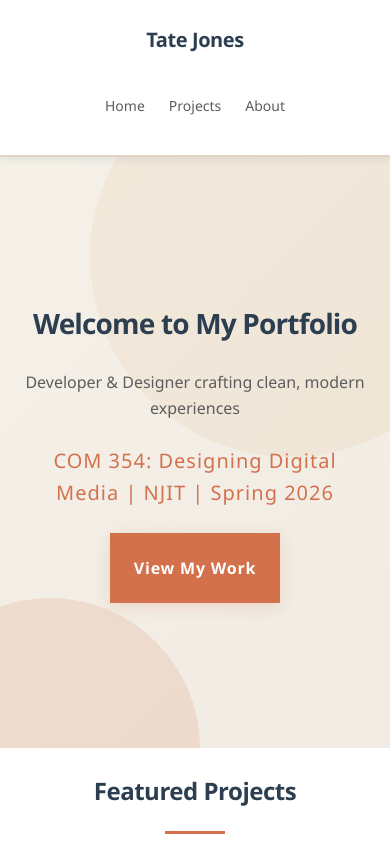
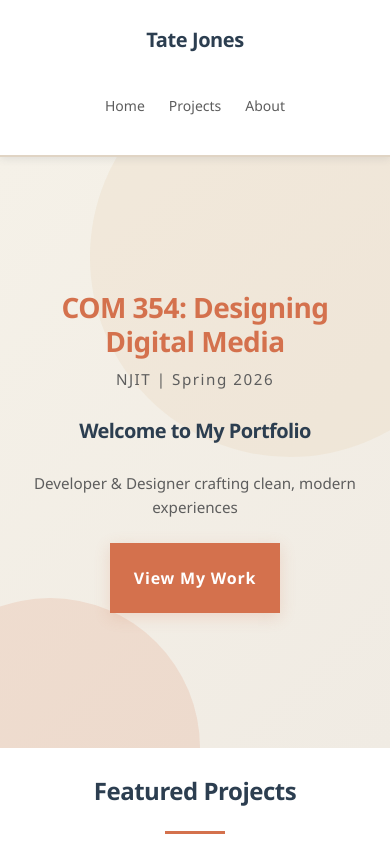
Before and after one commit to tatejones2/com354site, a React (Vite) app: page / in a window 390 px wide. Shown: the top 844 px of the page. Built offline with nearby package versions, Linux system fonts and the light colour scheme.

Commit message:
Make COM 354 course info the main focus of hero section

```diff
--- a/src/components/Hero.css
+++ b/src/components/Hero.css
@@ -53,27 +53,29 @@
   }
 }
 
-.hero-title {
-  font-size: var(--font-size-3xl);
-  color: var(--color-primary);
-  margin-bottom: var(--spacing-lg);
+.hero-course-main {
+  font-size: 3.5rem;
+  color: var(--color-accent);
   font-weight: 700;
-  letter-spacing: -0.03em;
+  margin-bottom: var(--spacing-sm);
+  letter-spacing: -0.02em;
+  line-height: 1.2;
 }
 
-.hero-subtitle {
+.hero-course-meta {
   font-size: var(--font-size-xl);
   color: var(--color-text-light);
   margin-bottom: var(--spacing-2xl);
-  line-height: 1.6;
+  font-weight: 500;
+  letter-spacing: 0.1em;
 }
 
-.hero-course {
-  font-size: var(--font-size-large);
-  color: var(--color-accent);
+.hero-title {
+  font-size: var(--font-size-2xl);
+  color: var(--color-primary);
   margin-bottom: var(--spacing-lg);
-  font-weight: 500;
-  letter-spacing: 0.05em;
+  font-weight: 600;
+  letter-spacing: -0.03em;
 }
 
 .hero-cta {
@@ -107,12 +109,16 @@
     padding: var(--spacing-xl) var(--spacing-md);
   }
 
+  .hero-course-main {
+    font-size: 2.5rem;
+  }
+
   .hero-title {
-    font-size: var(--font-size-2xl);
+    font-size: var(--font-size-xl);
   }
 
   .hero-subtitle {
-    font-size: var(--font-size-large);
+    font-size: 1rem;
   }
 }
 
@@ -122,13 +128,23 @@
     padding: var(--spacing-xl) var(--spacing-md);
   }
 
+  .hero-course-main {
+    font-size: 1.75rem;
+    margin-bottom: var(--spacing-xs);
+  }
+
+  .hero-course-meta {
+    font-size: 0.95rem;
+    margin-bottom: var(--spacing-lg);
+  }
+
   .hero-title {
-    font-size: 1.75rem;
+    font-size: 1.25rem;
     margin-bottom: var(--spacing-md);
   }
 
   .hero-subtitle {
-    font-size: 1rem;
+    font-size: 0.95rem;
     margin-bottom: var(--spacing-lg);
   }
 
--- a/src/components/Hero.jsx
+++ b/src/components/Hero.jsx
@@ -4,9 +4,10 @@ export default function Hero() {
   return (
     <section id="home" className="hero">
       <div className="hero-content">
+        <p className="hero-course-main">COM 354: Designing Digital Media</p>
+        <p className="hero-course-meta">NJIT | Spring 2026</p>
         <h1 className="hero-title">Welcome to My Portfolio</h1>
         <p className="hero-subtitle">Developer & Designer crafting clean, modern experiences</p>
-        <p className="hero-course">COM 354: Designing Digital Media | NJIT | Spring 2026</p>
         <button className="hero-cta" onClick={() => {
           document.getElementById('projects').scrollIntoView({ behavior: 'smooth' })
         }}>
```
